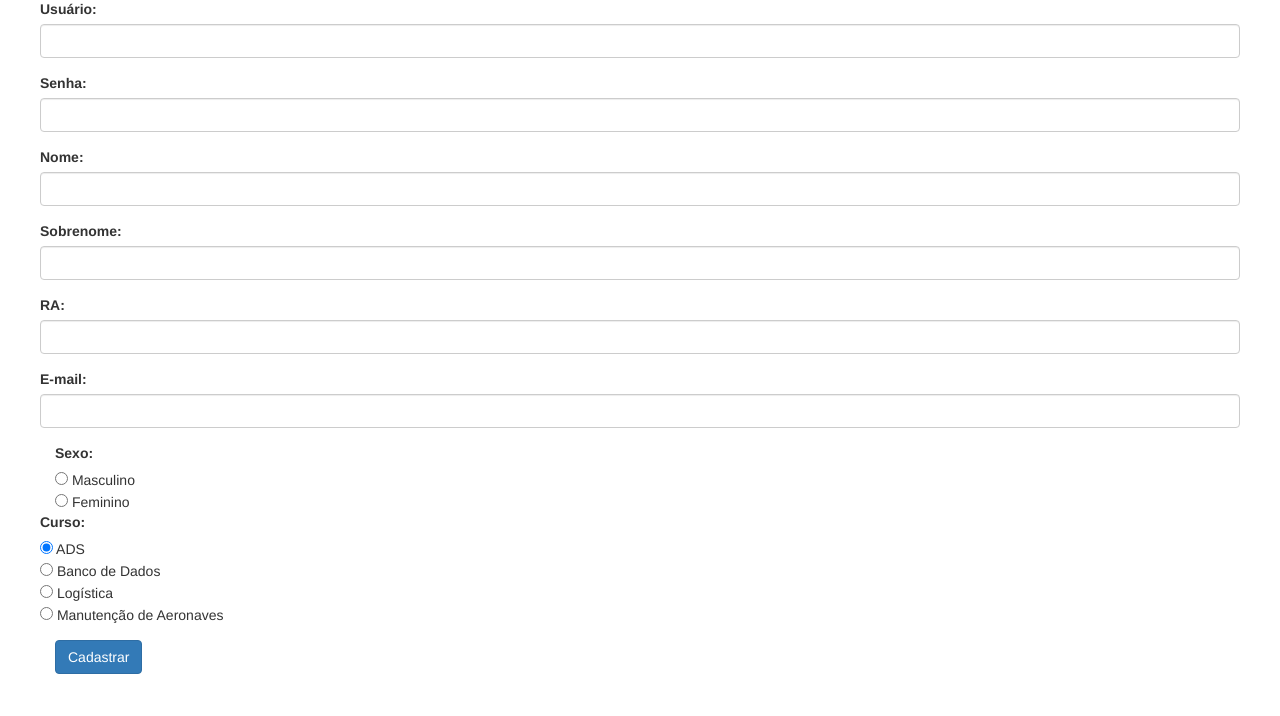
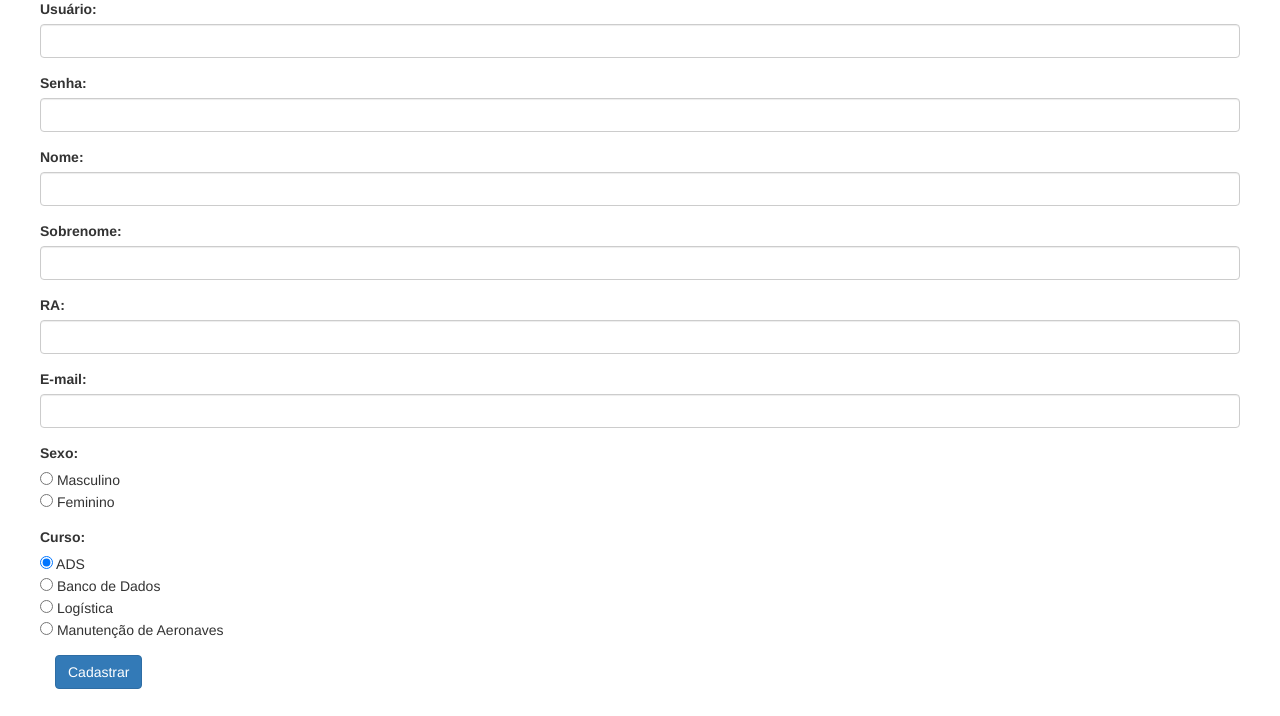
Before and after one commit to gabrielfrborges/inpute, a Django app: page /login/ in a window 1280 px wide. Shown: the part 84-800 px from the top of the page. Run offline with Django 3.2, Linux system fonts and the light colour scheme; some libraries are stand-ins or nearby versions.

Commit message:
class of gender form to from-group row

```diff
--- a/templates/login/cadastro.html
+++ b/templates/login/cadastro.html
@@ -40,12 +40,10 @@
                 </div>
             </div>
 
-            <div class="input-group-prepend">
-                <div class="input-group-text">
-                    <label class="col-form-label">Sexo:</label><br>
-                    <input type="radio" name="gender" value="male" aria-label="Masculino"> Masculino<br>
-                    <input type="radio" name="gender" value="female" name aria-label="Feminino"> Feminino<br>
-                </div>
+            <div class="form-group row">
+                <label class="col-form-label">Sexo:</label><br>
+                <input type="radio" name="gender" value="male" > Masculino<br>
+                <input type="radio" name="gender" value="female"> Feminino<br>
             </div>
             <div class="form-group row">
                 <label class="col-form-label">Curso:</label><br>
```
